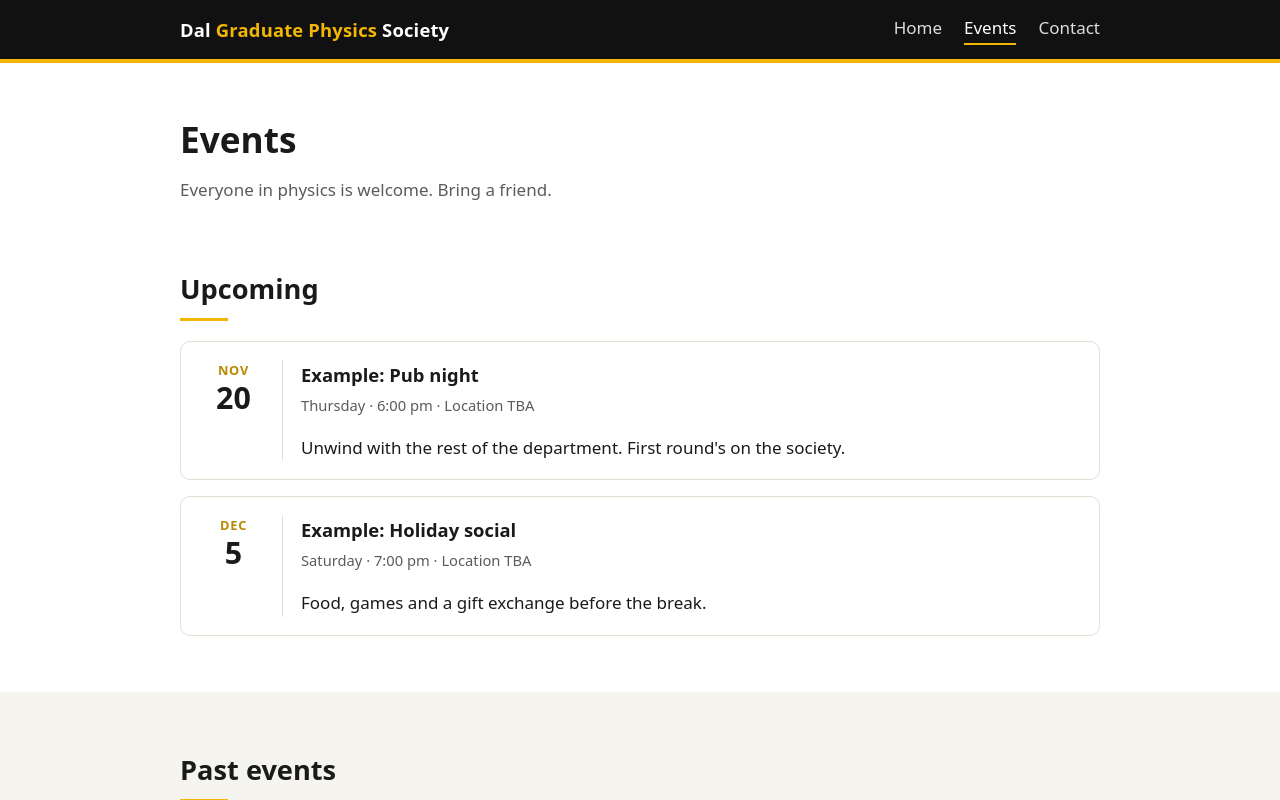
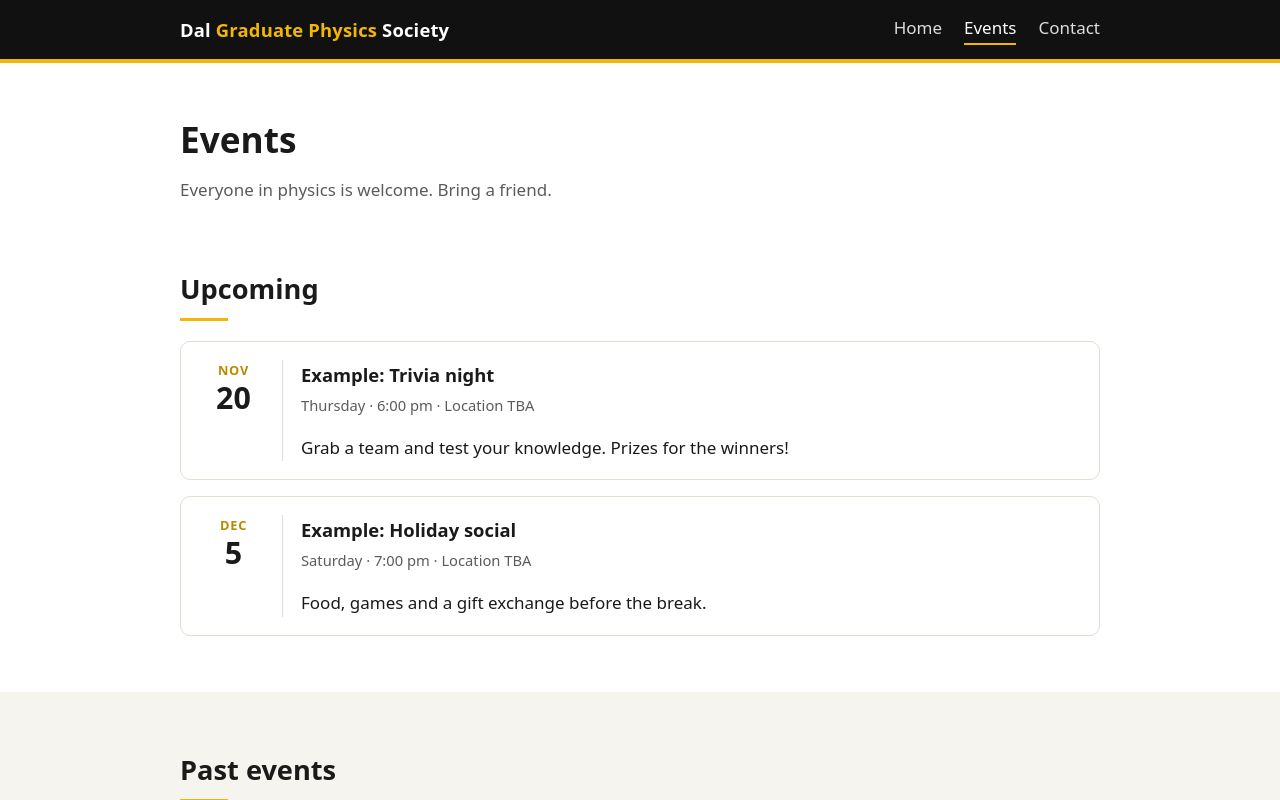
Before and after one commit to dalhousie-graduate-physics-society/dgps-website, a plain HTML site: page events.html in a window 1280 px wide. Shown: the top 800 px of the page. Drawn offline with Linux system fonts and the light colour scheme.

Commit message:
Pub nights become trivia nights
Co-Authored-By: Claude Opus 5.5 <noreply@anthropic.com>

```diff
--- a/events.html
+++ b/events.html
@@ -44,9 +44,9 @@
                 <li class="event" data-date="2026-11-20">
                     <div class="date"><span class="month">Nov</span><span class="day">20</span></div>
                     <div>
-                        <h3>Example: Pub night</h3>
+                        <h3>Example: Trivia night</h3>
                         <p class="meta">Thursday · 6:00 pm · Location TBA</p>
-                        <p>Unwind with the rest of the department. First round's on the society.</p>
+                        <p>Grab a team and test your knowledge. Prizes for the winners!</p>
                     </div>
                 </li>
                 <li class="event" data-date="2026-12-05">
```
Also changed, not shown: index.html (+1 -1 lines), 1 other file.
